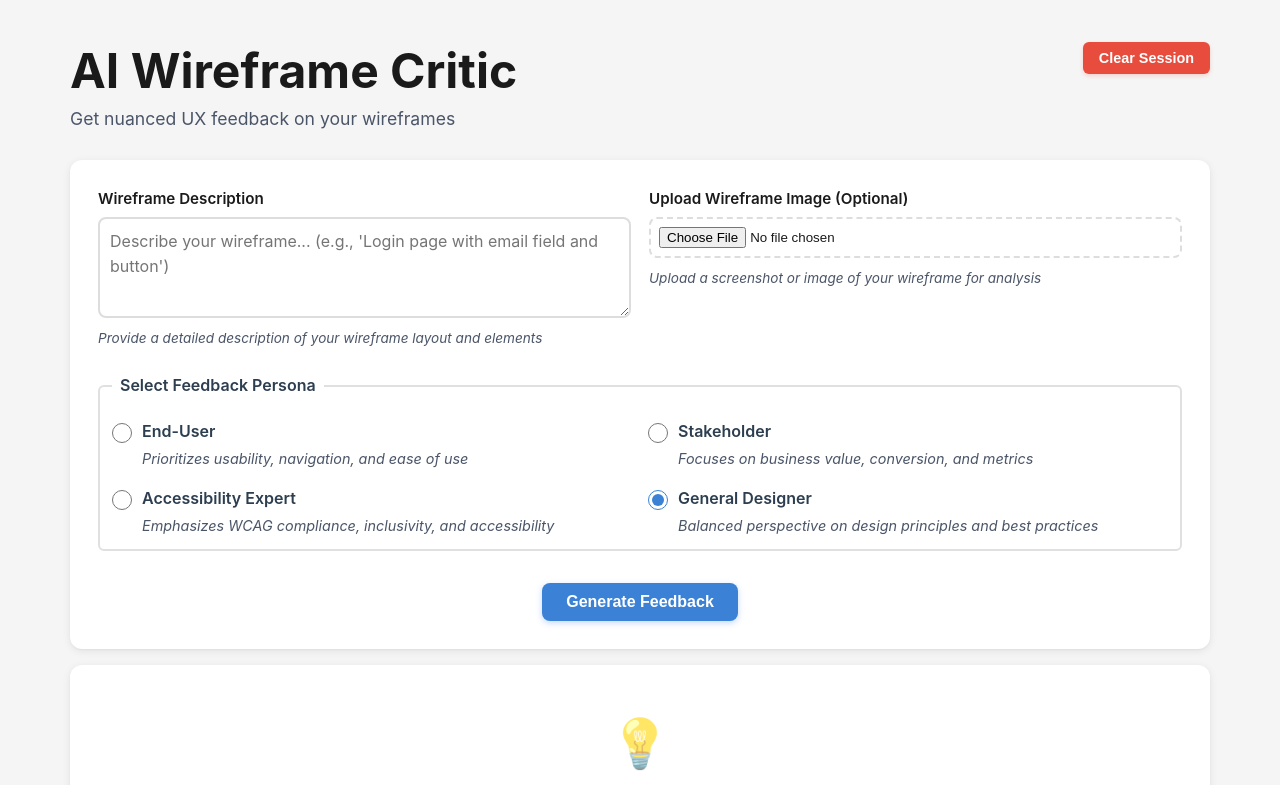
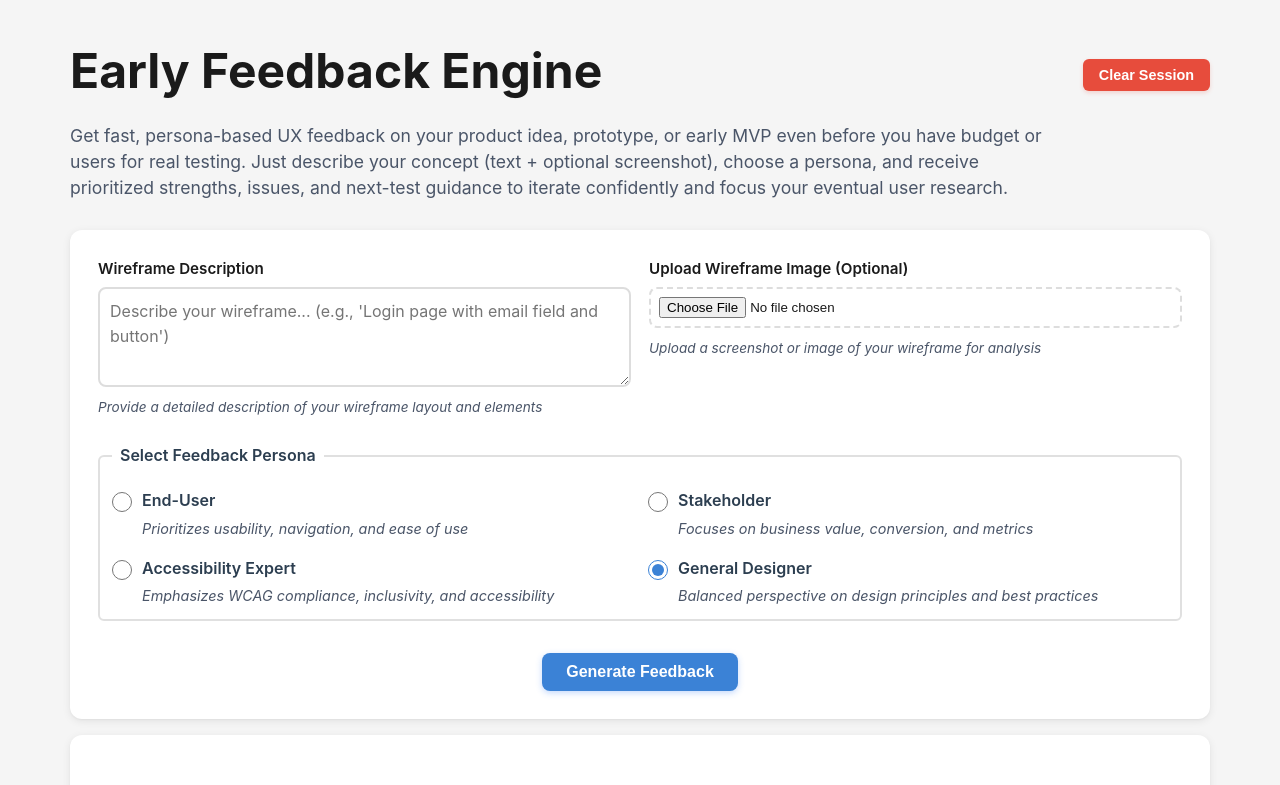
Before and after one commit to AnanyaSriBeevanapalli/wireframe-critic-tool, a React (Vite) app in the folder first_cursor_project/: page / in a window 1280 px wide. Shown: the top 785 px of the page. Built offline with nearby package versions, Linux system fonts and the light colour scheme; the HTML template or start-up script is replaced by a standard one.

Commit message:
refine(v2): Improved title, description, and the copy/text within the secondary buttons (Copy Feedback and Download TXT).

```diff
--- a/first_cursor_project/index.html
+++ b/first_cursor_project/index.html
@@ -4,7 +4,7 @@
     <meta charset="UTF-8" />
     <link rel="icon" type="image/svg+xml" href="/vite.svg" />
     <meta name="viewport" content="width=device-width, initial-scale=1.0" />
-    <title>AI Wireframe Critic</title>
+    <title>Early Feedback Engine</title>
     <!-- html2pdf.js for PDF export -->
     <script src="https://cdnjs.cloudflare.com/ajax/libs/html2pdf.js/0.10.1/html2pdf.bundle.min.js"></script>
   </head>
--- a/first_cursor_project/src/App.jsx
+++ b/first_cursor_project/src/App.jsx
@@ -429,7 +429,7 @@ function App() {
     return (
       <div className="app">
         <header className="app-header">
-          <h1>AI Wireframe Critic</h1>
+          <h1>Early Feedback Engine</h1>
           <p className="subtitle">Loading your session...</p>
         </header>
         <main className="app-main">
@@ -452,8 +452,9 @@ function App() {
       {/* Header: title + subtitle, Clear Session top-right */}
       <header className="app-header">
         <div className="app-header-text">
-          <h1>AI Wireframe Critic</h1>
-          <p className="subtitle">Get nuanced UX feedback on your wireframes</p>
+          <h1>Early Feedback Engine</h1>
+          <p className="subtitle">Get fast, persona-based UX feedback on your product idea, prototype, or early MVP even before you have budget or users for real testing.
+            Just describe your concept (text + optional screenshot), choose a persona, and receive prioritized strengths, issues, and next-test guidance to iterate confidently and focus your eventual user research.</p>
         </div>
         <button
           className="clear-session-button"
@@ -514,23 +515,26 @@ function App() {
                 <button
                   className="export-button copy-button"
                   onClick={handleCopyToClipboard}
-                  title="Copy feedback to clipboard"
+                  title="Copy all feedback to clipboard"
+                  aria-label="Copy all feedback to clipboard"
                   disabled={isGenerating}
                 >
-                  Copy
+                  Copy Feedback
                 </button>
                 <button
                   className="export-button download-button"
                   onClick={handleDownloadAsText}
-                  title="Download feedback as text file"
+                  title="Download feedback as TXT file"
+                  aria-label="Download feedback as TXT file"
                   disabled={isGenerating}
                 >
-                  Download Text
+                  Download TXT
                 </button>
                 <button
                   className="export-button pdf-button"
                   onClick={handleExportToPDF}
                   title="Export feedback as PDF"
+                  aria-label="Export feedback as PDF"
                   disabled={isGenerating}
                 >
                   Export PDF
--- a/first_cursor_project/src/styles/App.css
+++ b/first_cursor_project/src/styles/App.css
@@ -60,11 +60,12 @@ body {
   color: #4a5568; /* Improved contrast: #7f8c8d → #4a5568 (WCAG AA: 7.1:1 on white) */
   font-size: 1rem; /* Mobile: smaller subtitle */
   margin-bottom: 0;
+  padding-top: 17px;
   line-height: 1.5;
 }
 
 .app-header .clear-session-button {
-  margin-top: 0;
+  margin-top: 17px;
   flex-shrink: 0;
 }
 
@@ -443,7 +444,7 @@ section:hover {
 .export-buttons {
   display: flex;
   flex-direction: column;
-  gap: 10px;
+  gap: 15px;
   width: 100%;
   align-items: center;
 }
--- a/first_cursor_project/src/utils/exportUtils.js
+++ b/first_cursor_project/src/utils/exportUtils.js
@@ -10,7 +10,7 @@
  * @returns {string} - Formatted text string
  */
 export function formatFeedbackAsText(feedbacks, description, persona, userNotes = {}) {
-  let text = 'AI Wireframe Critic - Feedback Report\n'
+  let text = 'Early Feedback Engine - Feedback Report\n'
   text += '='.repeat(60) + '\n\n'
 
   if (description) {
@@ -152,7 +152,7 @@ export async function exportToPDF(description, persona, feedbacks, userNotes = {
     header.style.paddingBottom = '15px'
 
     const title = document.createElement('h1')
-    title.textContent = 'AI Wireframe Critic - Feedback Report'
+    title.textContent = 'Early Feedback Engine - Feedback Report'
     title.style.margin = '0 0 10px 0'
     title.style.fontSize = '24px'
     title.style.color = '#2c3e50'
```
